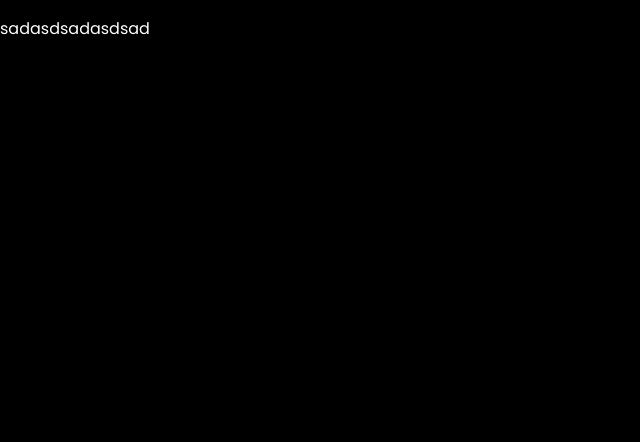
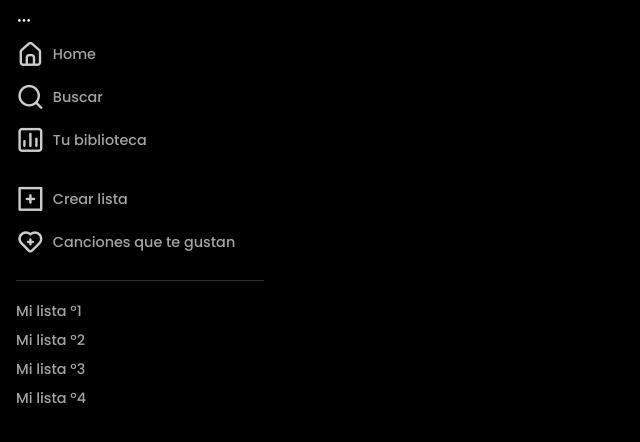
Before and after one commit to ramiro-alegre/spotify-clon, an Angular app: page / in a window 1280 px wide. Shown: the top 442 px of the page, without its empty margins (0-640 px from the left). Built offline with nearby package versions, Linux system fonts and the light colour scheme.

Commit message:
Avance en Sidebar

```diff
--- a/src/app/shared/components/sidebar/sidebar.component.css
+++ b/src/app/shared/components/sidebar/sidebar.component.css
@@ -1,3 +1,50 @@
-p {
-    color: white;
+.side-bar {
+    width: 15.5rem;
+    height: 100vh;
+    position: fixed;
+    top: 0;
+    left: 0;
+    padding: .5rem 1rem;
+    /* background-color: red; */
 }
+
+.side-bar__list {
+    list-style: none;
+    padding: 0;
+    margin: 0;
+    opacity: .8;
+}
+
+.side-bar__list .list-label {
+    font-size: 90%;
+    font-weight: 500;
+}
+
+.side-bar__list .list-wrapper-item {
+    font-size: var(--font-size-1);
+    font-weight: 500;
+    display: flex;
+    align-items: center;
+    align-content: center;
+}
+
+.side-bar__list .list-wrapper-item .uil {
+    font-size: var(--font-size-3);
+    padding-right: .5rem;
+}
+
+.side-bar__separator {
+    margin: 1rem 0;
+}
+
+.side-bar__separator.line-separator {
+    border-bottom: solid 1px var(--color-2);
+}
+
+.side-bar__list.list-three .list-wrapper-item {
+    padding: .25rem 0;
+}
+
+.side-bar__list li {
+    cursor: pointer;
+}
--- a/src/app/shared/components/sidebar/sidebar.component.html
+++ b/src/app/shared/components/sidebar/sidebar.component.html
@@ -1 +1,28 @@
-<p>sadasdsadasdsad</p>
+<div class="side-bar">
+    <div><i class="uil uil-ellipsis-h"></i></div>
+    <ul class="side-bar__list list-one">
+        <li *ngFor="let item of mainMenu.defaultOptions">
+            <div class="list-wrapper-item">
+                <i [ngClass]="['uil',item.icon]"></i>
+                <span class="side-bar__list list-label">{{item.name}}</span>
+            </div>
+        </li>
+    </ul>
+    <div class="side-bar__separator"></div>
+    <ul class="side-bar__list list-two">
+        <li *ngFor="let item of mainMenu.accessLink">
+            <div class="list-wrapper-item">
+                <i [ngClass]="['uil',item.icon]"></i>
+                <span class="side-bar__list list-label">{{item.name}}</span>
+            </div>
+        </li>
+    </ul>
+    <div class="side-bar__separator line-separator"></div>
+    <ul class="side-bar__list list-three">
+        <li *ngFor="let item of customOptions">
+            <div class="list-wrapper-item">
+                <span class="side-bar__list list-label">{{item.name}}</span>
+            </div>
+        </li>
+    </ul>
+</div>
--- a/src/app/shared/components/sidebar/sidebar.component.ts
+++ b/src/app/shared/components/sidebar/sidebar.component.ts
@@ -7,9 +7,65 @@
 })
 export class SidebarComponent implements OnInit {
 
+  mainMenu: {
+    defaultOptions: Array<any>,
+    accessLink: Array<any>
+  } = { defaultOptions: [], accessLink: [] }
+
+  customOptions: Array<any> = []
+
   constructor() { }
 
   ngOnInit(): void {
+    this.mainMenu.defaultOptions = [
+      {
+        name: 'Home',
+        icon: 'uil uil-estate',
+        router: ['/', 'auth']
+      },
+      {
+        name: 'Buscar',
+        icon: 'uil uil-search',
+        router: ['/', 'history']
+      },
+      {
+        name: 'Tu biblioteca',
+        icon: 'uil uil-chart',
+        router: ['/', 'favorites'],
+        query: { hola: 'mundo' }
+      }
+    ]
+
+    this.mainMenu.accessLink = [
+      {
+        name: 'Crear lista',
+        icon: 'uil-plus-square'
+      },
+      {
+        name: 'Canciones que te gustan',
+        icon: 'uil-heart-medical'
+      }
+    ]
+
+    this.customOptions = [
+      {
+        name: 'Mi lista º1',
+        router: ['/']
+      },
+      {
+        name: 'Mi lista º2',
+        router: ['/']
+      },
+      {
+        name: 'Mi lista º3',
+        router: ['/']
+      },
+      {
+        name: 'Mi lista º4',
+        router: ['/']
+      }
+    ]
+
   }
 
 }
```
